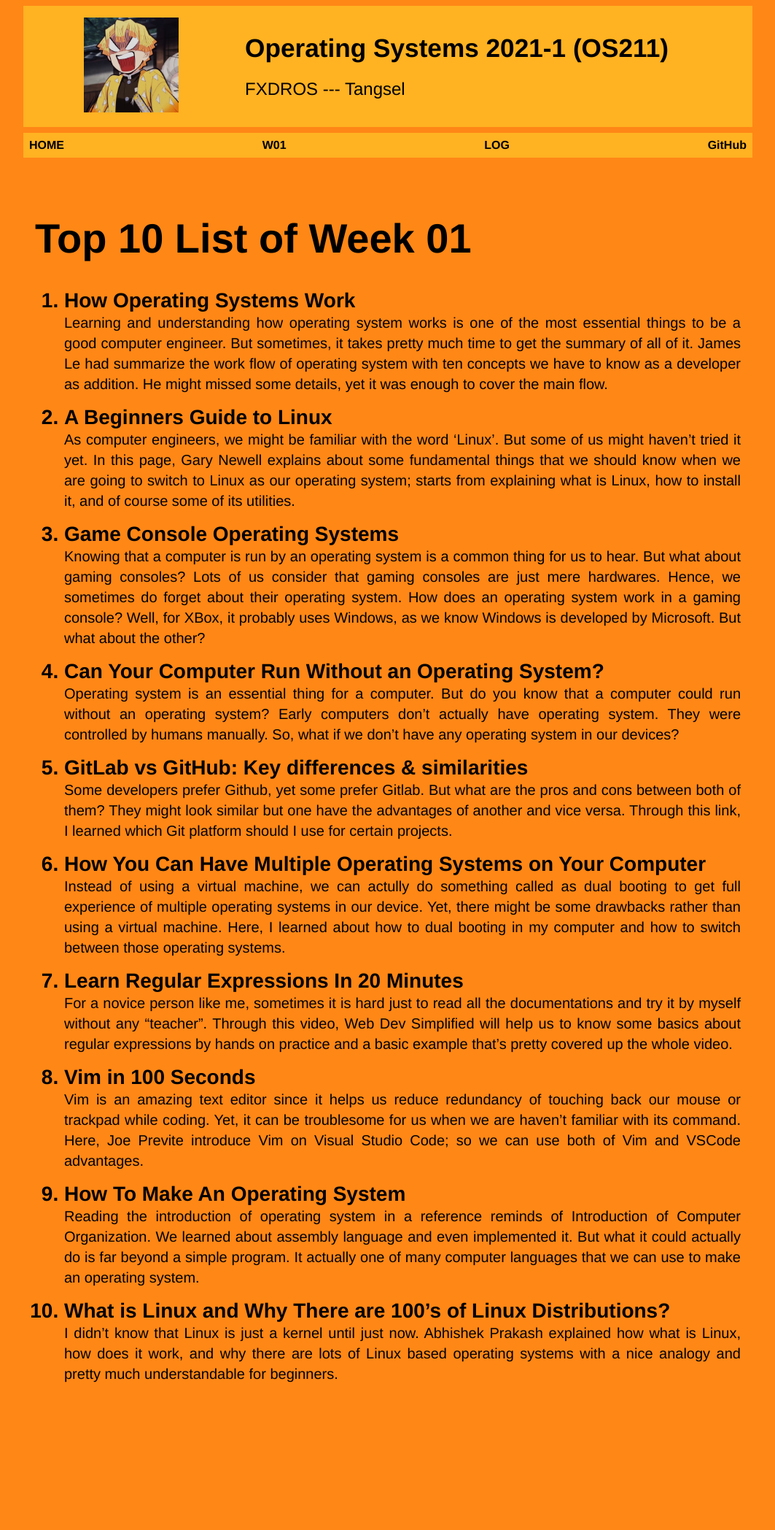
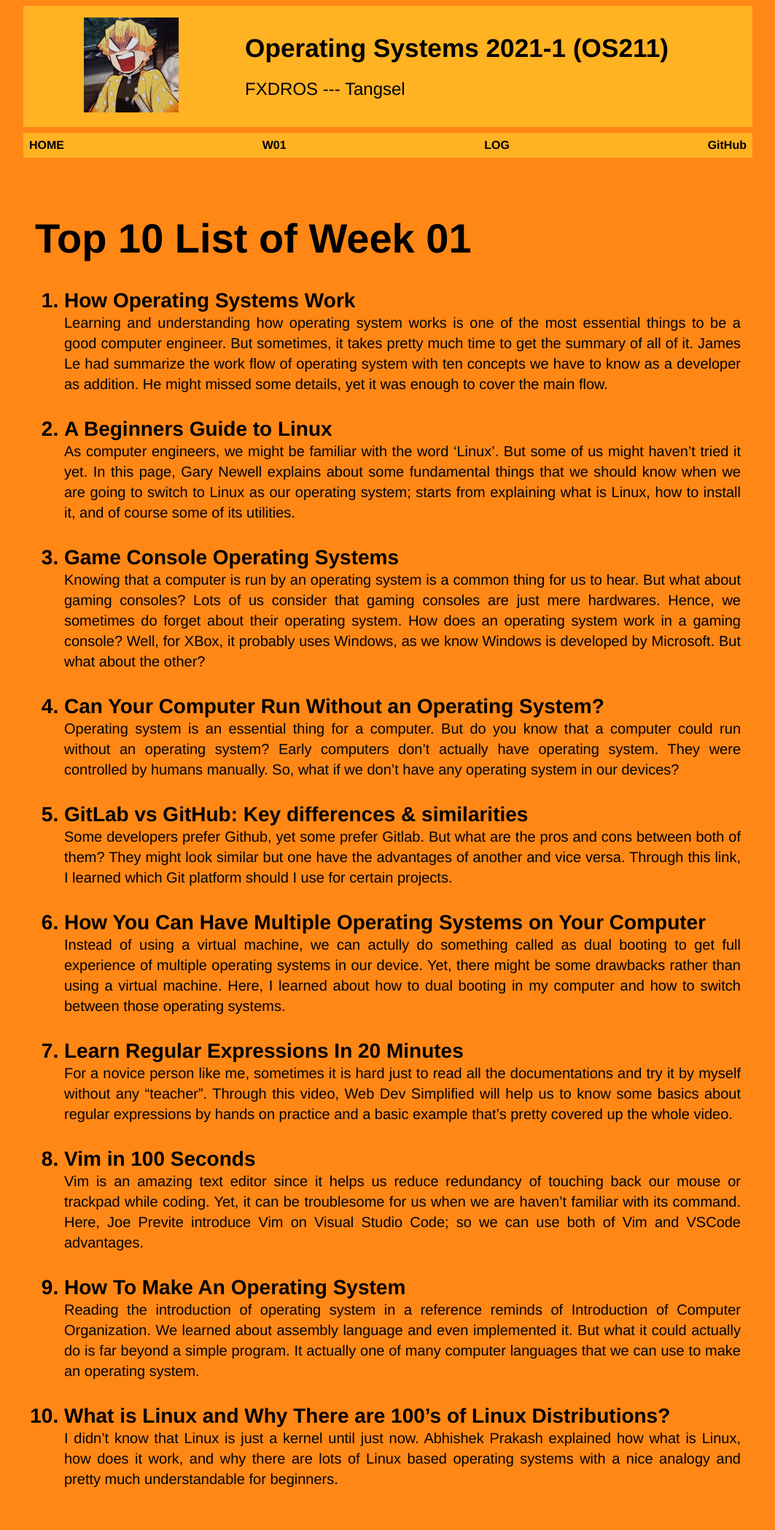
Before and after one commit to FXDROS/os211, a Jekyll site: the page built from w01.md, in a window 1280 px wide. Shown: the whole page at 73% size, without its empty margins (108-1171 px from the left). Built offline with Jekyll 4.4.1, drawn with Linux system fonts in a browser that asks for light colours; our own code applies the rules of GitHub Pages for plain Markdown files; before the commit the page ends 1948 px from its top, so only the background shows below that.

```diff
--- a/assets/css/style.css
+++ b/assets/css/style.css
@@ -57,7 +57,7 @@
   line-height: 1.75rem;
   font-weight: 400;
   text-align: justify;
-  margin: 1rem 0 1rem 0;
+  margin: 2rem 0 2rem 0;
 }
 
 .navbar {
```
